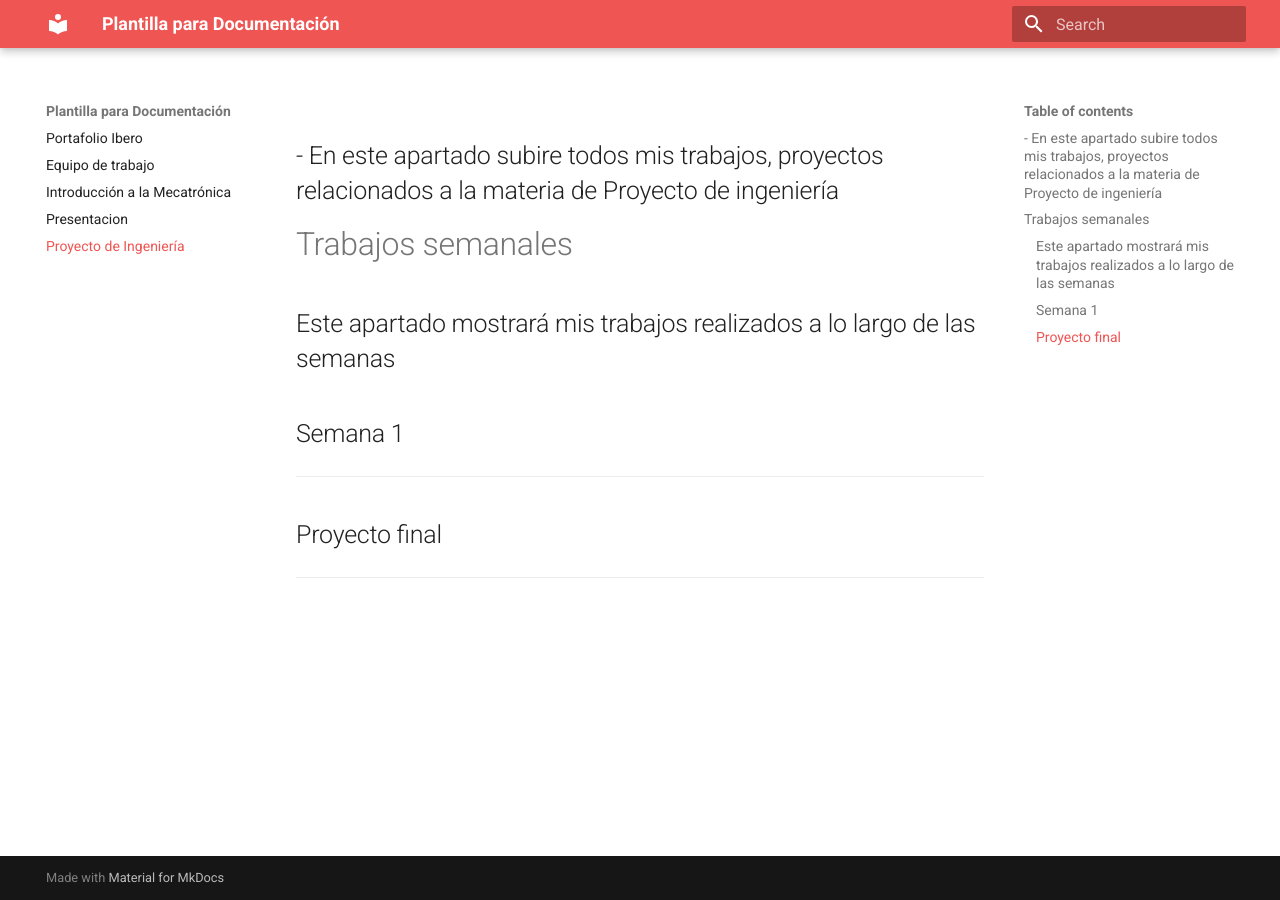
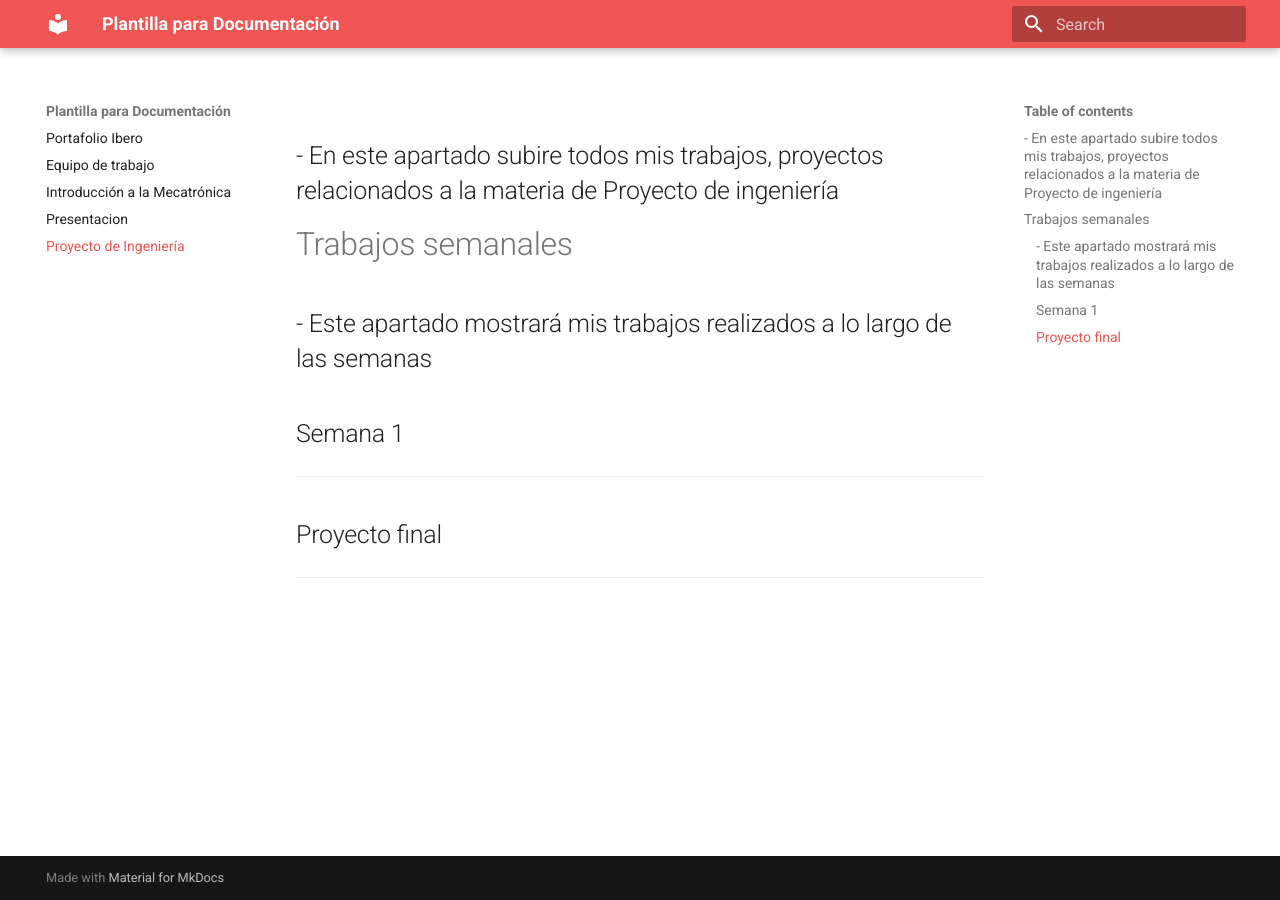
Before and after one commit to Joy-2307/Portafolio_Ibero_JIGR, an MkDocs documentation site: the page built from docs/Proyecto de Ingeniería.md, in a window 1280 px wide. Built offline with MkDocs 1.6.1 and Material for MkDocs 9.7.7, drawn with Linux system fonts in a browser that asks for light colours.

```diff
--- a/docs/Proyecto de Ingeniería.md
+++ b/docs/Proyecto de Ingeniería.md
@@ -1,7 +1,7 @@
 - En este apartado subire todos mis trabajos, proyectos relacionados a la materia de Proyecto de ingeniería
 ---
 # Trabajos semanales
-Este apartado mostrará mis trabajos realizados a lo largo de las semanas
+- Este apartado mostrará mis trabajos realizados a lo largo de las semanas
 ---
 ## Semana 1
 
```
